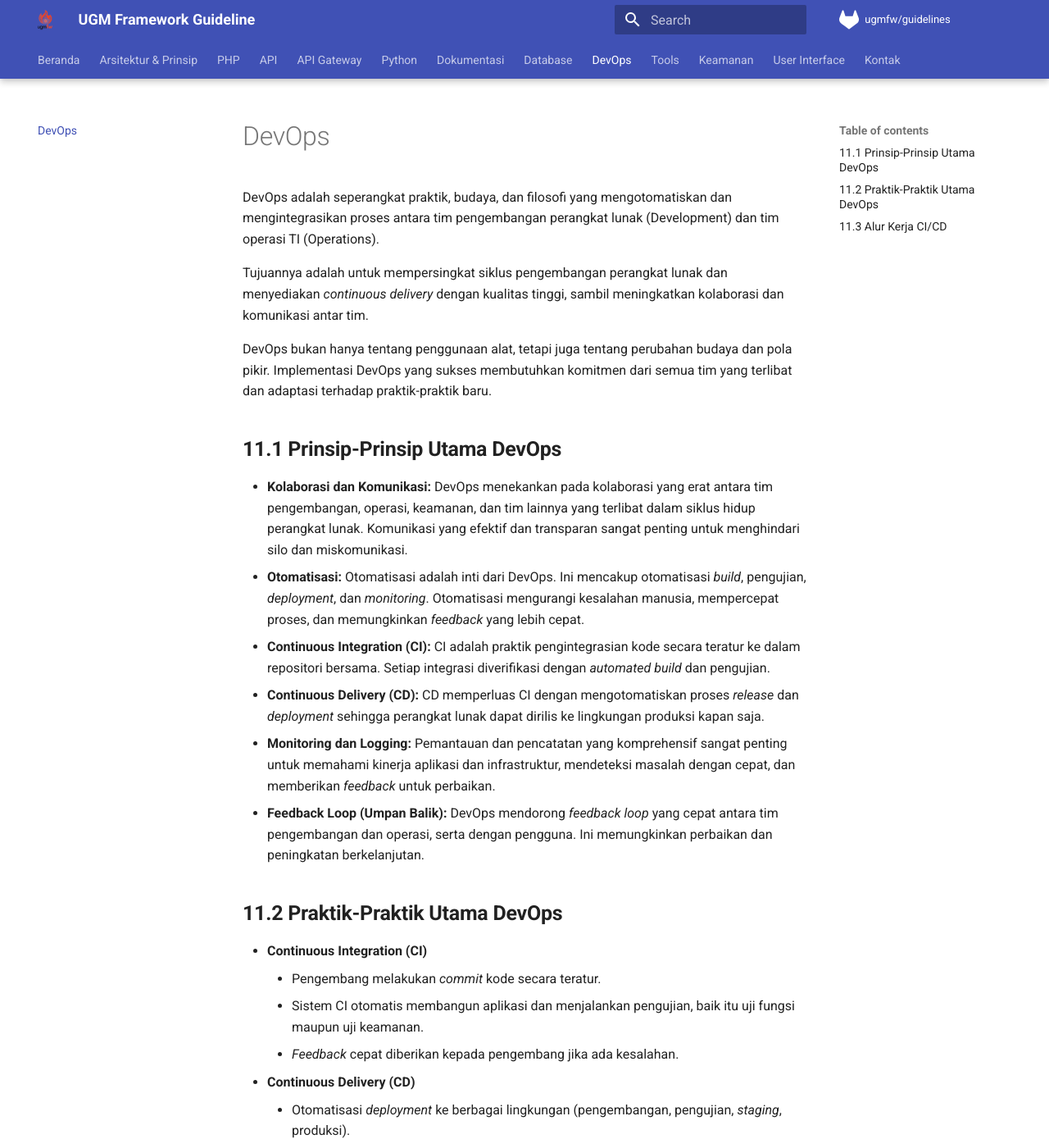
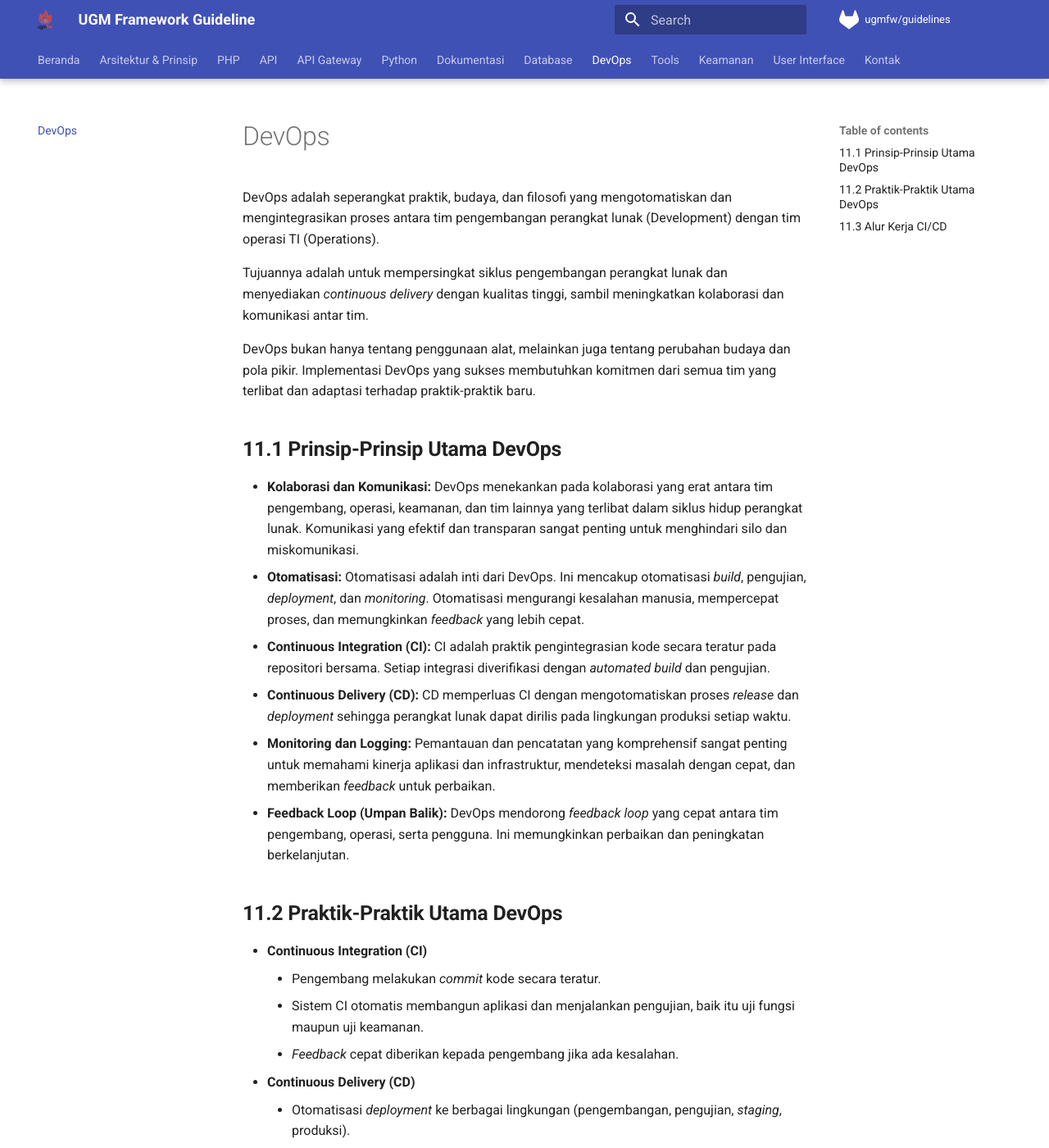
Before and after one commit to dtiugm/ugm-framework, an MkDocs documentation site: the page built from docs/devops/devops.md, in a window 1280 px wide and 1400 px high. Shown: the whole window at 82% size. Built offline with MkDocs 1.6.1 and Material for MkDocs 9.7.7, drawn with Linux system fonts in a browser that asks for light colours; the version menu is left out; some of the changed text lies outside the part shown.

Commit message:
docs(DevOps): update redaksional bab 10

```diff
--- a/docs/devops/devops.md
+++ b/docs/devops/devops.md
@@ -1,16 +1,17 @@
-DevOps adalah seperangkat praktik, budaya, dan filosofi yang mengotomatiskan dan mengintegrasikan proses antara tim pengembangan perangkat lunak (Development) dan tim operasi TI (Operations).
+DevOps adalah seperangkat praktik, budaya, dan filosofi yang mengotomatiskan dan mengintegrasikan proses antara tim pengembangan perangkat lunak (Development) dengan tim operasi TI (Operations).
 
 Tujuannya adalah untuk mempersingkat siklus pengembangan perangkat lunak dan menyediakan *continuous delivery* dengan kualitas tinggi, sambil meningkatkan kolaborasi dan komunikasi antar tim.
 
-DevOps bukan hanya tentang penggunaan alat, tetapi juga tentang perubahan budaya dan pola pikir. Implementasi DevOps yang sukses membutuhkan komitmen dari semua tim yang terlibat dan adaptasi terhadap praktik-praktik baru.
+DevOps bukan hanya tentang penggunaan alat, melainkan juga tentang perubahan budaya dan pola pikir. Implementasi DevOps yang sukses membutuhkan komitmen dari semua tim yang terlibat dan adaptasi terhadap praktik-praktik baru.
+
 ## **11.1 Prinsip-Prinsip Utama DevOps**
 
-- **Kolaborasi dan Komunikasi:** DevOps menekankan pada kolaborasi yang erat antara tim pengembangan, operasi, keamanan, dan tim lainnya yang terlibat dalam siklus hidup perangkat lunak. Komunikasi yang efektif dan transparan sangat penting untuk menghindari silo dan miskomunikasi.
+- **Kolaborasi dan Komunikasi:** DevOps menekankan pada kolaborasi yang erat antara tim pengembang, operasi, keamanan, dan tim lainnya yang terlibat dalam siklus hidup perangkat lunak. Komunikasi yang efektif dan transparan sangat penting untuk menghindari silo dan miskomunikasi.
 - **Otomatisasi:** Otomatisasi adalah inti dari DevOps. Ini mencakup otomatisasi *build*, pengujian, *deployment*, dan *monitoring*. Otomatisasi mengurangi kesalahan manusia, mempercepat proses, dan memungkinkan *feedback* yang lebih cepat.
-- **Continuous Integration (CI):** CI adalah praktik pengintegrasian kode secara teratur ke dalam repositori bersama. Setiap integrasi diverifikasi dengan *automated build* dan pengujian.
-- **Continuous Delivery (CD):** CD memperluas CI dengan mengotomatiskan proses *release* dan *deployment* sehingga perangkat lunak dapat dirilis ke lingkungan produksi kapan saja.
+- **Continuous Integration (CI):** CI adalah praktik pengintegrasian kode secara teratur pada repositori bersama. Setiap integrasi diverifikasi dengan *automated build* dan pengujian.
+- **Continuous Delivery (CD):** CD memperluas CI dengan mengotomatiskan proses *release* dan *deployment* sehingga perangkat lunak dapat dirilis pada lingkungan produksi setiap waktu.
 - **Monitoring dan Logging:** Pemantauan dan pencatatan yang komprehensif sangat penting untuk memahami kinerja aplikasi dan infrastruktur, mendeteksi masalah dengan cepat, dan memberikan *feedback* untuk perbaikan.
-- **Feedback Loop (Umpan Balik):** DevOps mendorong *feedback loop* yang cepat antara tim pengembangan dan operasi, serta dengan pengguna. Ini memungkinkan perbaikan dan peningkatan berkelanjutan.
+- **Feedback Loop (Umpan Balik):** DevOps mendorong *feedback loop* yang cepat antara tim pengembang, operasi, serta pengguna. Ini memungkinkan perbaikan dan peningkatan berkelanjutan.
 
 ## **11.2 Praktik-Praktik Utama DevOps**
 
@@ -25,13 +26,11 @@
 - **Monitoring dan Logging**
     - Penggunaan alat *monitoring* seperti Prometheus, Grafana, atau Kibana untuk memantau kinerja aplikasi dan infrastruktur.
     - Penggunaan *logging* terpusat untuk menganalisis *log* dan mendeteksi masalah.
-- **Collaboration and Communication Tools**
-    - Penggunaan *tools* seperti Slack atau Microsoft Teams untuk memfasilitasi kolaborasi dan komunikasi antar tim.
+- **Collaboration and Communication Tools**: Penggunaan *tools* seperti Slack atau Microsoft Teams untuk memfasilitasi kolaborasi dan komunikasi antar tim.
 
 ## **11.3 Alur Kerja CI/CD**
 
-1. **Pengembang Melakukan *Commit* Kode ke GitLab**
-    - Pengembang melakukan perubahan kode dan melakukan *commit* serta *push* ke *branch* yang relevan di GitLab (misalnya, *branch develop* untuk *development* atau *branch main/master* untuk *production*).
+1. **Pengembang Melakukan *Commit* Kode ke GitLab**: Pengembang melakukan perubahan kode dan melakukan *commit* serta *push* ke *branch* yang relevan di GitLab (misalnya, *branch develop* untuk *development* atau *branch main/master* untuk *production*).
 2. **GitLab CI Menjalankan *Pipeline* CI**
     - Setiap *push* ke GitLab akan memicu *pipeline* CI yang didefinisikan dalam berkas `.gitlab-ci.yml` di *root* repositori.
     - Contoh `.gitlab-ci.yml` sederhana:
@@ -92,20 +91,17 @@
         - `before_script`: Perintah yang dijalankan sebelum setiap *job*. Contoh di atas melakukan *login* ke *registry* Docker.
         - `rules` : Memberikan kondisi yang harus terpenuhi untuk job dijalankan
         - `script` : Perintah yang akan dijalankan dalam *job*.
+
 3. **Membangun Aplikasi dan Membuat *Image* Docker**
     - *Job build* menggunakan *image* `gcr.io/kaniko-project/executor` dan menjalankan perintah build untuk membangun *image* Docker berdasarkan `Dockerfile` di repositori.
     - *Image* yang dibangun diberi *tag* dengan `${HARBOR_HOST}/${HARBOR_PROJECT}/${CI_PROJECT_NAME}:${CI_COMMIT_TAG}` agar mudah diidentifikasi dan di kelola, dan di *push* ke Harbor Registry.
-4. **Menjalankan Pengujian**
-    - *Job test* menggunakan *image* yang baru dibangun dan menjalankan pengujian yang sesuai (misalnya, *unit test*, *integration test*).
-5. **Upload *Image* ke Harbor Registry**
-    - *Job build* melakukan *push* *image* Docker yang berhasil dibangun ke Harbor Registry. Kredensial registri disimpan sebagai variabel CI/CD di GitLab atau dengan Harbor integration.
+4. **Menjalankan Pengujian**: *Job test* menggunakan *image* yang baru dibangun dan menjalankan pengujian yang sesuai (misalnya, *unit test*, *integration test*).
+5. **Upload *Image* ke Harbor Registry**: *Job build* melakukan *push* *image* Docker yang berhasil dibangun ke Harbor Registry. Kredensial registri disimpan sebagai variabel CI/CD di GitLab atau dengan Harbor integration.
 6. **GitLab CI Mengirim *Webhook* ke Portainer**
     - *Job deploy* akan mengirim *webhook* ke Portainer setelah tahap *build dan test* selesai.
 7. **Portainer Melakukan *Deployment Image* Docker Baru ke *Environment* yang Dituju**
     - Portainer dikonfigurasi untuk menerima *webhook* dan menjalankan *deployment*.
     - Perlu dibuatkan *stack* atau *container* terlebih dahulu di Portainer. Konfigurasi *webhook* di Portainer akan merujuk ke *stack* atau *container* ini dan memperbarui *image* yang digunakan.
     - Pastikan konfigurasi network dan mapping port sudah sesuai agar aplikasi dapat diakses.
-8. **Memantau Aplikasi dan Infrastruktur**
-    - Menggunakan Grafana + Loki ataupun ELK Stack untuk menampilkan data *metric* penggunaan resouce infrastruktur, juga untuk menampilkan log aplikasi yang telah ter-*deploy*
-9. **Umpan Balik dari *Monitoring* dan *Logging* Digunakan untuk Perbaikan dan Peningkatan:**
-    - Tim pengembangan dan operasi menggunakan data dari *monitoring* dan *logging* untuk mengidentifikasi masalah, melakukan perbaikan, dan meningkatkan kinerja aplikasi.
+8. **Memantau Aplikasi dan Infrastruktur**: Menggunakan Grafana + Loki ataupun ELK Stack untuk menampilkan data *metric* penggunaan resouce infrastruktur, juga untuk menampilkan log aplikasi yang telah ter-*deploy*
+9. **Umpan Balik dari *Monitoring* dan *Logging* Digunakan untuk Perbaikan dan Peningkatan:** Tim pengembangan dan operasi menggunakan data dari *monitoring* dan *logging* untuk mengidentifikasi masalah, melakukan perbaikan, dan meningkatkan kinerja aplikasi.
```
